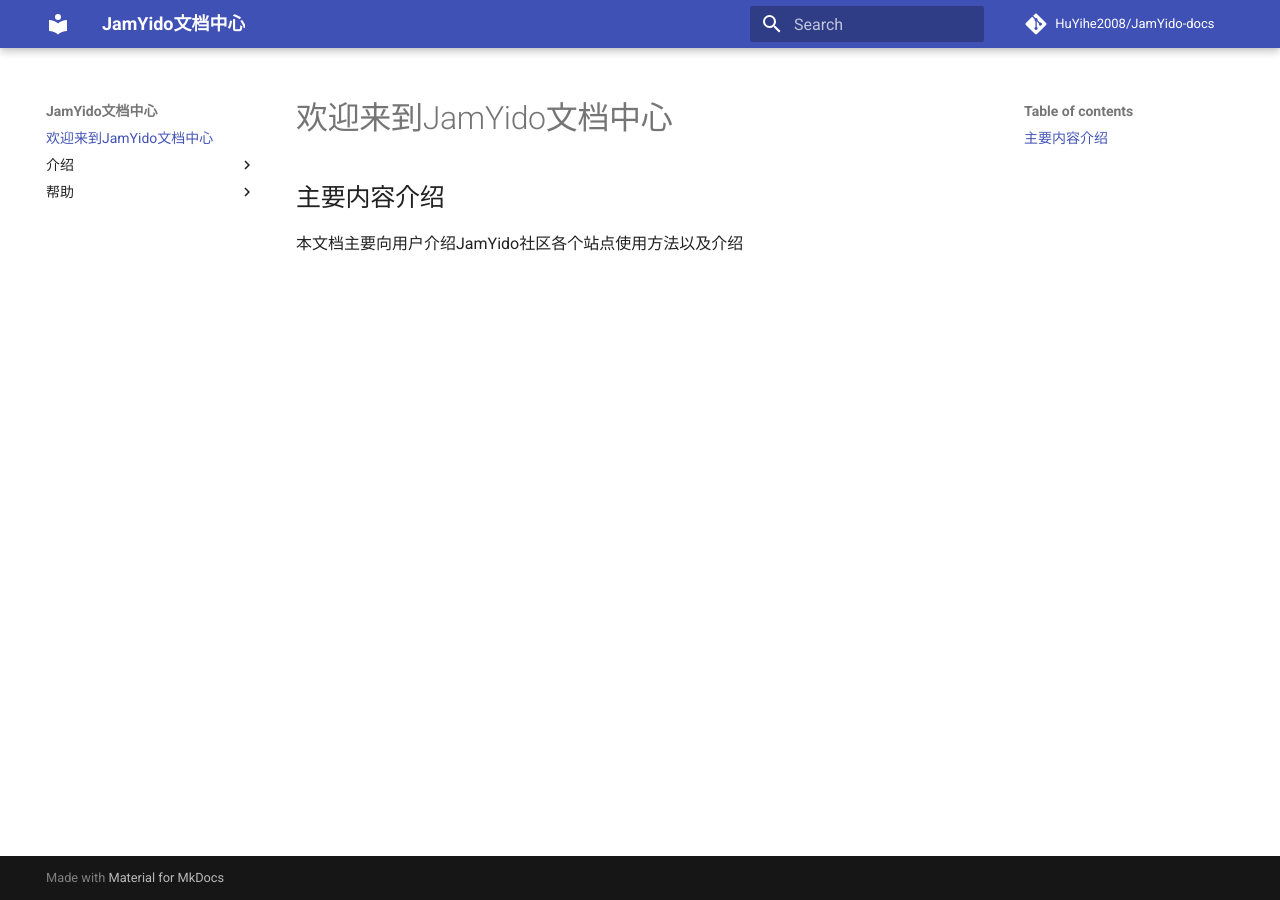
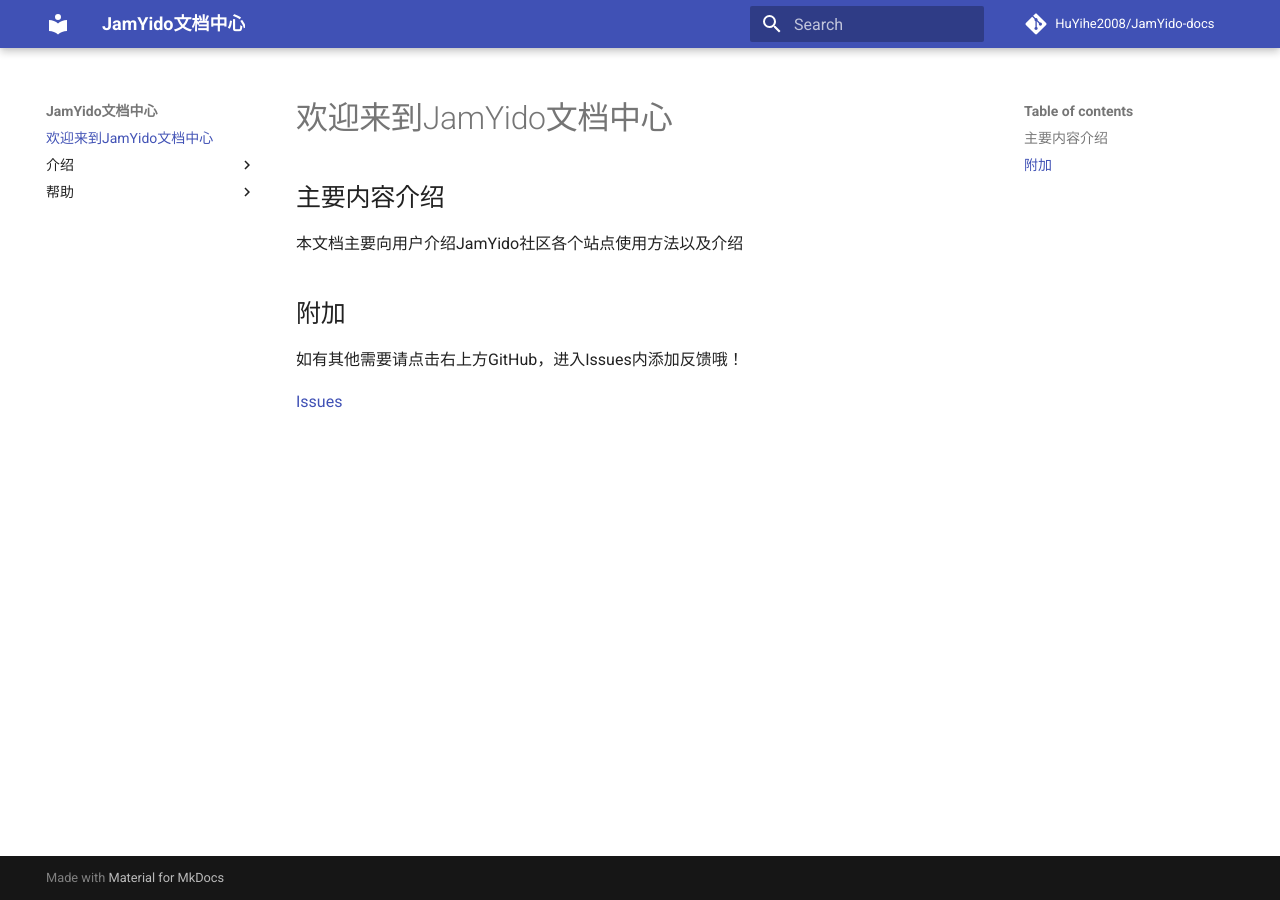
Before and after one commit to HuYihe2008/JamYido-docs, an MkDocs documentation site: the page built from docs/index.md, in a window 1280 px wide. Built offline with MkDocs 1.6.1 and Material for MkDocs 9.7.7, drawn with Linux system fonts in a browser that asks for light colours; comment, search, counter and statistics services are not loaded; the version menu is left out.

Commit message:
添加请求

```diff
--- a/docs/index.md
+++ b/docs/index.md
@@ -3,3 +3,9 @@
 ## 主要内容介绍
 
 本文档主要向用户介绍JamYido社区各个站点使用方法以及介绍
+
+## 附加
+
+如有其他需要请点击右上方GitHub，进入Issues内添加反馈哦！
+
+[Issues](https://github.com/HuYihe2008/JamYido-docs/issues)
```
